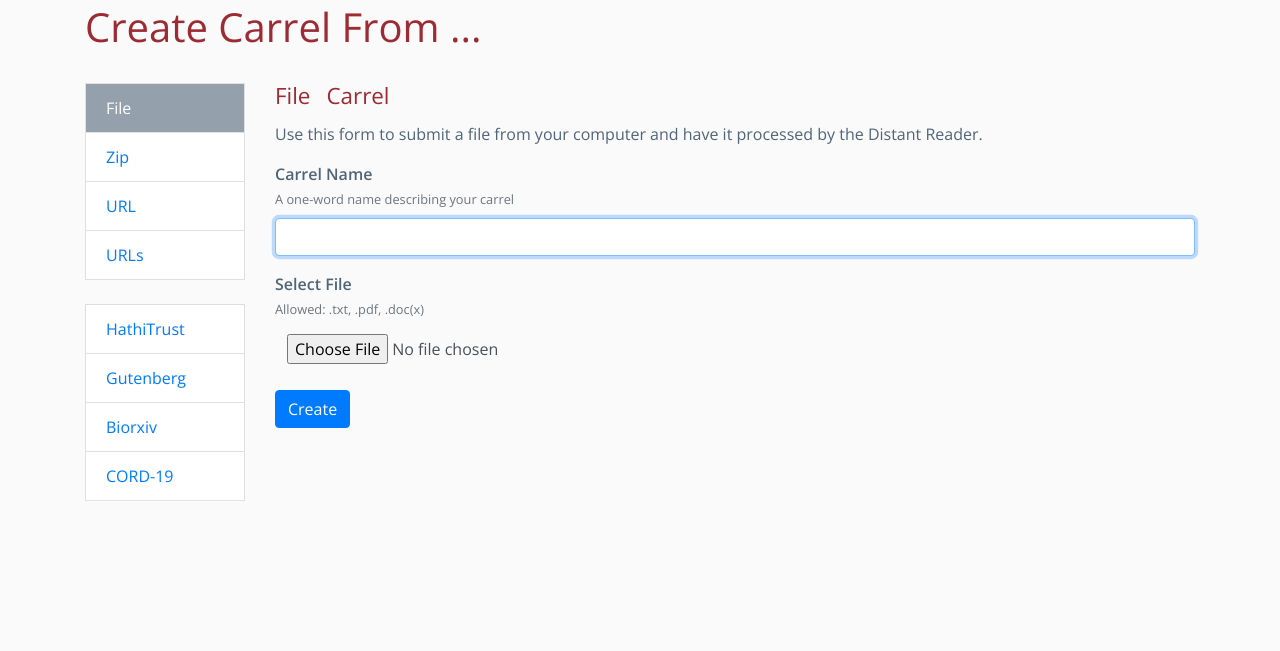
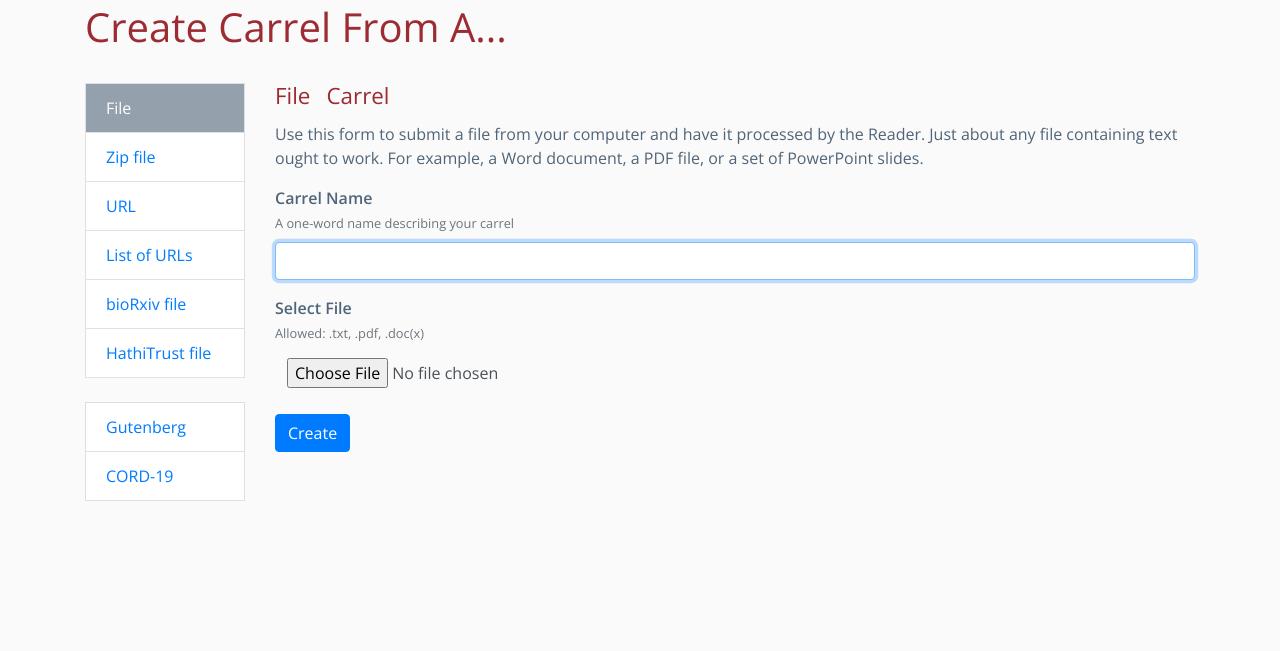
Before and after one commit to ericleasemorgan/reader-classic, a Flask app: page /create/file2carrel in a window 1280 px wide. Shown: the part 157-808 px from the top of the page. Run offline with Flask 2, Linux system fonts and the light colour scheme; the visitor is signed in with stand-in values (Sample User, id 1); parts of the project's set-up code (start-up, migrations or seed data) failed here and were passed over; some libraries are stand-ins or nearby versions.

Commit message:
Learning how to edit

```diff
--- a/webui/templates/create-base.html
+++ b/webui/templates/create-base.html
@@ -8,21 +8,21 @@
   <div class="row">
 
     <div class="col-sm-12 mb-4">
-      <h1 id="page-header maroon mb-4">Create Carrel From ...</h1>
+      <h1 id="page-header maroon mb-4">Create Carrel From A...</h1>
     </div>
 
     <div class="col-12 col-sm-2">
 
       <ul class="list-group mb-4">
         <li id="type-file" class="border rounded-0 pointer text-decoration-none list-group-item list-group-item-action"><a class="text-decoration-none stretched-link" href="{{ url_for('file2carrel') }}">File</a></li>
-        <li id="type-zip" class="border-bottom rounded-0 pointer text-decoration-none list-group-item list-group-item-action"><a class="text-decoration-none stretched-link" href="{{ url_for('zip2carrel') }}">Zip</a></li>
+        <li id="type-zip" class="border-bottom rounded-0 pointer text-decoration-none list-group-item list-group-item-action"><a class="text-decoration-none stretched-link" href="{{ url_for('zip2carrel') }}">Zip file</a></li>
         <li id="type-url" class="border-bottom rounded-0 pointer text-decoration-none list-group-item list-group-item-action"><a class="text-decoration-none stretched-link" href="{{ url_for('url2carrel') }}">URL</a></li>
-        <li id="type-urls" class="border-bottom rounded-0 pointer text-decoration-none list-group-item list-group-item-action"><a class="text-decoration-none stretched-link" href="{{ url_for('urls2carrel') }}">URLs</a></li>
+        <li id="type-urls" class="border-bottom rounded-0 pointer text-decoration-none list-group-item list-group-item-action"><a class="text-decoration-none stretched-link" href="{{ url_for('urls2carrel') }}">List of URLs</a></li>
+        <li id="type-biorxiv" class="border-bottom rounded-0 pointer text-decoration-none list-group-item list-group-item-action"><a class="text-decoration-none stretched-link" href="{{ url_for('biorxiv2carrel') }}">bioRxiv file</a></li>
+        <li id="type-hathi" class="border-bottom rounded-0 pointer text-decoration-none list-group-item list-group-item-action"><a class="text-decoration-none stretched-link" href="{{ url_for('trust2carrel') }}">HathiTrust file</a></li>
       </ul>
       <ul class="list-group mb-4">
-        <li id="type-hathi" class="border-bottom rounded-0 pointer text-decoration-none list-group-item list-group-item-action"><a class="text-decoration-none stretched-link" href="{{ url_for('trust2carrel') }}">HathiTrust</a></li>
         <li id="type-gutenberg" class="border-bottom rounded-0 pointer text-decoration-none list-group-item list-group-item-action"><a class="text-decoration-none stretched-link" href="{{ url_for('gutenberg') }}">Gutenberg</a></li>
-        <li id="type-biorxiv" class="border-bottom rounded-0 pointer text-decoration-none list-group-item list-group-item-action"><a class="text-decoration-none stretched-link" href="{{ url_for('biorxiv2carrel') }}">Biorxiv</a></li>
         <li id="type-cord19" class="border-bottom rounded-0 pointer text-decoration-none list-group-item list-group-item-action"><a class="text-decoration-none stretched-link" href="{{ url_for('cord_search') }}">CORD-19</a></li>
       </ul>
 
--- a/webui/templates/file2carrel.html
+++ b/webui/templates/file2carrel.html
@@ -8,7 +8,7 @@ The Distant Reader - File to study carrel
 
 {% block searchbody %}
 <h4>File<i class="mx-2 fad fa-angle-double-right"></i>Carrel</h4>
-<p>Use this form to submit a file from your computer and have it processed by the Distant Reader.</p>
+<p>Use this form to submit a file from your computer and have it processed by the Reader. Just about any file containing text ought to work. For example, a Word document, a PDF file, or a set of PowerPoint slides.</p>
 <form method="post" enctype="multipart/form-data">
   <div class="form-group">
     <label for="shortname">Carrel Name<br><small class="text-muted unbolded">A one-word name describing your carrel</small></label>
```
